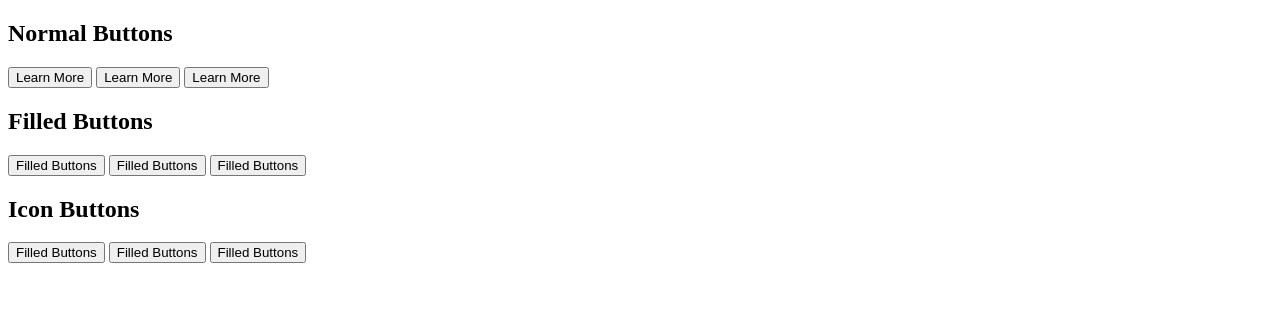
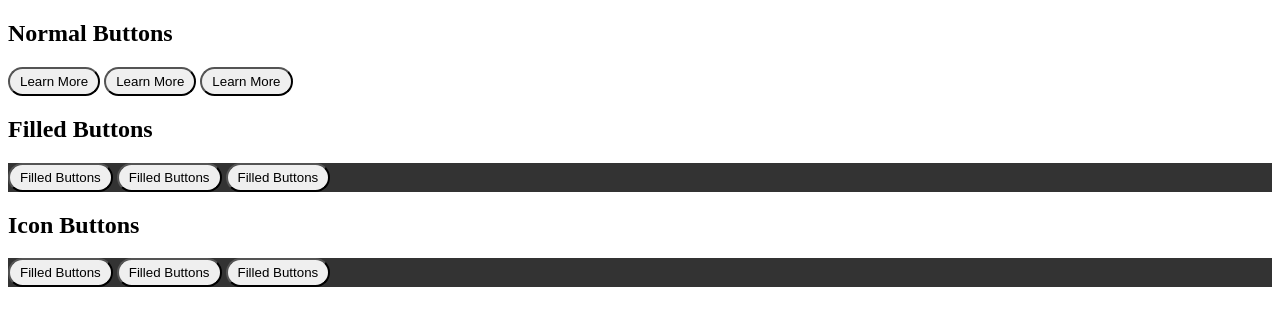
Before and after one commit to nikola-dachev/html-css, a plain HTML site: page 02.Typography/Exercise/Task 04_Buttons-css/index.html in a window 1280 px wide. Drawn offline with Linux system fonts and the light colour scheme.

Commit message:
Update buttons.css

```diff
--- a/02.Typography/Exercise/Task 04_Buttons-css/buttons.css
+++ b/02.Typography/Exercise/Task 04_Buttons-css/buttons.css
@@ -1,2 +1,13 @@
-.button {
+button {
+	border-radius: 15px;
+	padding: 5px 10px;
 }
+
+.fill {
+	background-color:rgb(51, 51, 51);
+	color: rgb(251, 251, 251);
+}
+
+.hover:hover{
+	background-color:green;
+}
```
